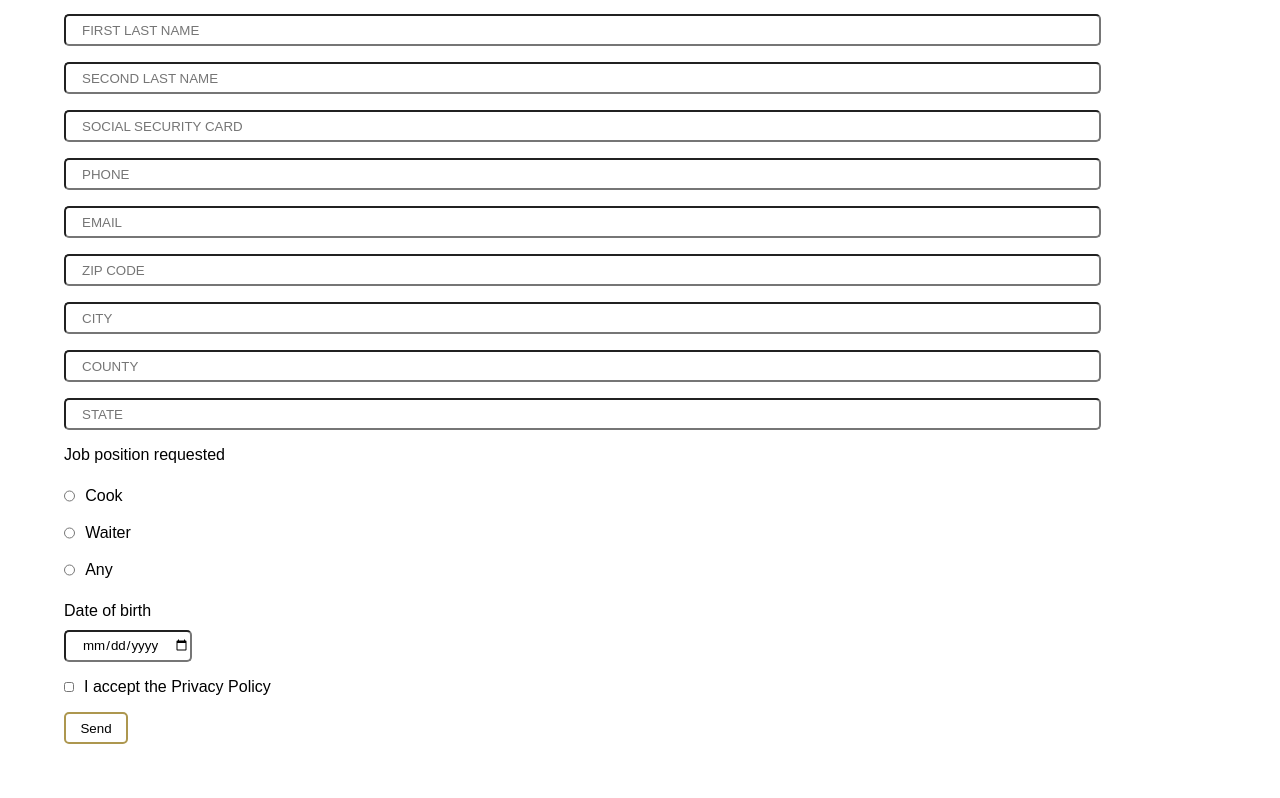
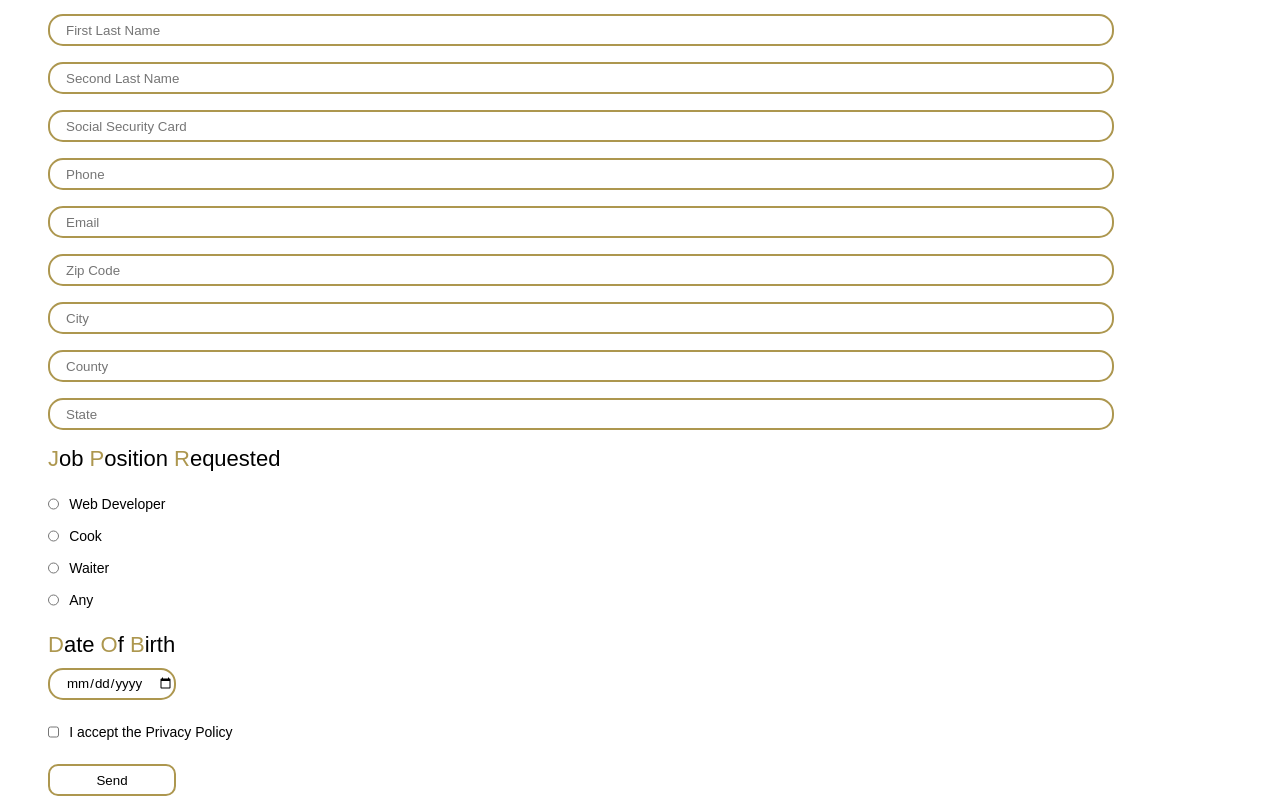
Before and after one commit to meeeww/tfg_cliente, a React (Vite) app: page /WorkWithUsForm in a window 1280 px wide. Shown: the part 810-1608 px from the top of the page. Built offline with nearby package versions, Linux system fonts and the light colour scheme.

Commit message:
Actualizada pagina WorkWithUsForm

```diff
--- a/src/components/WorkWithUs.jsx
+++ b/src/components/WorkWithUs.jsx
@@ -55,7 +55,7 @@ const WorkWithUs = () => {
                         <p>To work at The Coffee Tub, it is essential to register on our Employment Portal. Through simple steps, you can complete your profile with your personal data and work preferences. At the end of the registration, we will invite you to carry out an affinity evaluation that will allow us to get to know you better.</p>
                         <p>At The Coffee Tub we value talent and strive to create a cohesive and committed team. Your registration in our Employment Portal is the first step to be part of our coffee family.</p>
                         <p>Join our team and discover the passion for coffee at The Coffee Tub! </p>
-                        <button>fill the form</button>
+                        <button className="WorkWithUsDivButton">fill the form</button>
                     </div>
 
 
--- a/src/components/WorkWithUsForm.jsx
+++ b/src/components/WorkWithUsForm.jsx
@@ -5,49 +5,55 @@ const WorkWithUsForm = () => {
     return (
         <MainLayout>
             <Imagen></Imagen>
+            <div className="WorkWithUsFormFondo">
                 <div className="WorkWithUsFormContenedor">
                     <div className="WorkWithUsFormDivTexto">
-                    <h1>Work with us</h1>
+                        <h1>Work <span className="WorkWithUsColor">With Us</span> </h1>
                     </div>
                     <div className="WorkWithUsFormFormContenedor">
                         <div className="WorkWithUsForm1">
-                        <input type="text" placeholder="NAME" />
-                        <input type="text" placeholder="FIRST LAST NAME" />
-                        <input type="text" placeholder="SECOND LAST NAME" />
-                        <input type="text" placeholder="SOCIAL SECURITY CARD" />
-                        <input type="text" placeholder="PHONE" />
-                        <input type="text" placeholder="EMAIL" />
-                        <input type="text" placeholder="ZIP CODE" />
-                        <input type="text" placeholder="CITY" />
-                        <input type="text" placeholder="COUNTY" />
-                        <input type="text" placeholder="STATE" />
-                        <p>Job position requested</p>
+                            <input type="text" placeholder="Name" />
+                            <input type="text" placeholder="First Last Name" />
+                            <input type="text" placeholder="Second Last Name" />
+                            <input type="text" placeholder="Social Security Card" />
+                            <input type="text" placeholder="Phone" />
+                            <input type="text" placeholder="Email" />
+                            <input type="text" placeholder="Zip Code" />
+                            <input type="text" placeholder="City" />
+                            <input type="text" placeholder="County" />
+                            <input type="text" placeholder="State" />
+                            <p className="WorkWithUsTitulo"><span className="WorkWithUsColor">J</span>ob <span className="WorkWithUsColor">P</span>osition <span className="WorkWithUsColor">R</span>equested</p>
                             <div className="WorkWithUsFormCheckBoxContainer">
                                 <div className="WorkWithUsFormCheckBox">
                                     <input type="radio" name="radio" />
-                                <p>Cook</p>
+                                    <p className="WorkWithUsTexto">Web Developer</p>
                                 </div>
                                 <div className="WorkWithUsFormCheckBox">
                                     <input type="radio" name="radio" />
-                                <p>Waiter</p>
+                                    <p className="WorkWithUsTexto">Cook</p>
                                 </div>
                                 <div className="WorkWithUsFormCheckBox">
                                     <input type="radio" name="radio" />
-                                <p>Any</p>
+                                    <p className="WorkWithUsTexto">Waiter</p>
+                                </div>
+                                <div className="WorkWithUsFormCheckBox">
+                                    <input type="radio" name="radio" />
+                                    <p className="WorkWithUsTexto">Any</p>
                                 </div>
                             </div>
                             <div className="WorkWithUsFormFecha">
-                            <label for="birthdate">Date of birth</label>
+                                <label className="WorkWithUsTitulo" for="birthdate"><span className="WorkWithUsColor">D</span>ate <span className="WorkWithUsColor">O</span>f <span className="WorkWithUsColor">B</span>irth</label>
                                 <input type="date" id="birthdate" name="birthdate" />
                             </div>
                             <div className="WorkWithUsFormCheckBoxContainer">
                                 <div className="WorkWithUsFormCheckBox">
                                     <input type="checkbox" id="miCheckbox" />
-                                <label for="miCheckbox">I accept the Privacy Policy</label>
+                                    <label className="WorkWithUsTexto" for="miCheckbox">I accept the Privacy Policy</label>
                                 </div>
                             </div>
                             <div className="WorkWithUsFormBoton">
                                 <button>Send</button>
+                            </div>
                         </div>
                     </div>
                 </div>
--- a/src/components/WorkWithUsImagen.jsx
+++ b/src/components/WorkWithUsImagen.jsx
@@ -11,7 +11,7 @@ const Breadcumb = () => {
                     <h1>The &<h1 style={{ color: mainColor }}>C</h1>offee Tub</h1>
                 </div>
                 <div className="subtituloBread">
-                    <h2>The job you were waiting for</h2>
+                    <h2>The <spam className="WorkWithUsColor">J</spam>ob <spam className="WorkWithUsColor">Y</spam>ou <spam className="WorkWithUsColor">W</spam>ere <spam className="WorkWithUsColor">W</spam>aiting For</h2>
                 </div>
             </div>
         </div>
--- a/src/estilos/estilos.css
+++ b/src/estilos/estilos.css
@@ -8,6 +8,7 @@
     --backgroud_color_2: #231f20;
     --gris: #231f20;
     --blanco: #fff;
+    --fondo: url('../assets/fondo.png')
   }
 
   * {
@@ -980,6 +981,7 @@
     background-color: var(--blanco);
     border: 2px solid var(--color_secundario);
     transition: all 0.25s;
+    cursor: pointer;
   }
 
   .ContactUsFormularioBoton:hover {
@@ -1165,24 +1167,26 @@
     align-items: center;
   }
 
-  .WorkWithUsDiv button{
-    width: 25%;
+  .WorkWithUsDivButton{
+    width: 15rem;
+    height: 2rem;
     border-radius: 10px;
     border: 1px solid var(--backgroud_color_2);
     background-color: var(--blanco);
     border-color: var(--color_secundario);
     transition: all 0.25s;
-  }
-
-  .WorkWithUsDiv button:focus {
+    cursor:pointer;
+  }
+
+  .WorkWithUsDivButton:focus {
     outline: none;
-    border: 1px solid var(--color_secundario);
     transition: all 0.05s;
   }
 
-  .WorkWithUsDiv button::placeholder {
+  .WorkWithUsDivButton:hover {
     border: 1px solid var(--color_secundario);
     background-color: var(--color_secundario);
+    color: var(--blanco);
     transition: all 0.25s;
   }
 
@@ -1219,7 +1223,7 @@
 .WorkWithUsFormContenedor{
   display: flex;
   flex-direction: column;
-  padding: 4rem;
+  padding: 3rem;
 }
 
 .WorkWithUsFormDivTexto{
@@ -1227,7 +1231,11 @@
   display: flex;
   flex-direction: column;
   gap: 1rem;
-  padding-bottom: 1rem ;
+  padding-bottom: 2rem ;
+}
+
+.WorkWithUsColor{
+  color: var(--color_secundario);
 }
 
 .WorkWithUsFormFormContenedor{
@@ -1245,19 +1253,22 @@
  .WorkWithUsForm1 input{
   width: 90%;
   height: 2rem;
-  border-radius: 5px;
+  border-radius: 15px;
   padding-left: 1rem;
+  border: 2px solid var(--color_secundario);
+  transition: all 0.25s;
  }
 
  .WorkWithUsForm1 input:focus {
   outline: none;
-  border: 2px solid var(--color_secundario);
+  border: 0.2rem solid var(--color_secundario);
+  transition: all 0.05s;
 }
+
 
 .WorkWithUsFormCheckBoxContainer{
   display: flex;
   flex-direction: column;
-  gap: 5px;
 }
 
 .WorkWithUsFormCheckBox{
@@ -1271,11 +1282,6 @@
   width: 0.7rem;
 }
 
-#miCheckbox{
-  width: 10px;
-  height: 10px;
-}
-
 .WorkWithUsFormFecha{
   width: 100%;
   display: flex;
@@ -1292,17 +1298,28 @@
 }
 
 .WorkWithUsFormBoton button{
-  width: 4rem;
+  width: 8rem;
   height: 2rem;
   background-color: var(--blanco);
   transition: all 0.25s;
   border: 2px solid var(--color_secundario);
-  border-radius: 5px;
+  border-radius: 10px;
+  cursor: pointer;
 }
 
 .WorkWithUsFormBoton button:hover{
   background-color: var(--color_secundario);
+  color: var(--blanco);
 }
+
+.WorkWithUsTitulo{
+  font-size: 22px;
+}
+
+.WorkWithUsTexto{
+  font-size: 14px;
+}
+
   /*dashboard*/
 
   .dashboardBody {
```
Also changed, not shown: src/assets/fondo.png (added). Lines whose indentation alone changed are shown as unchanged.
